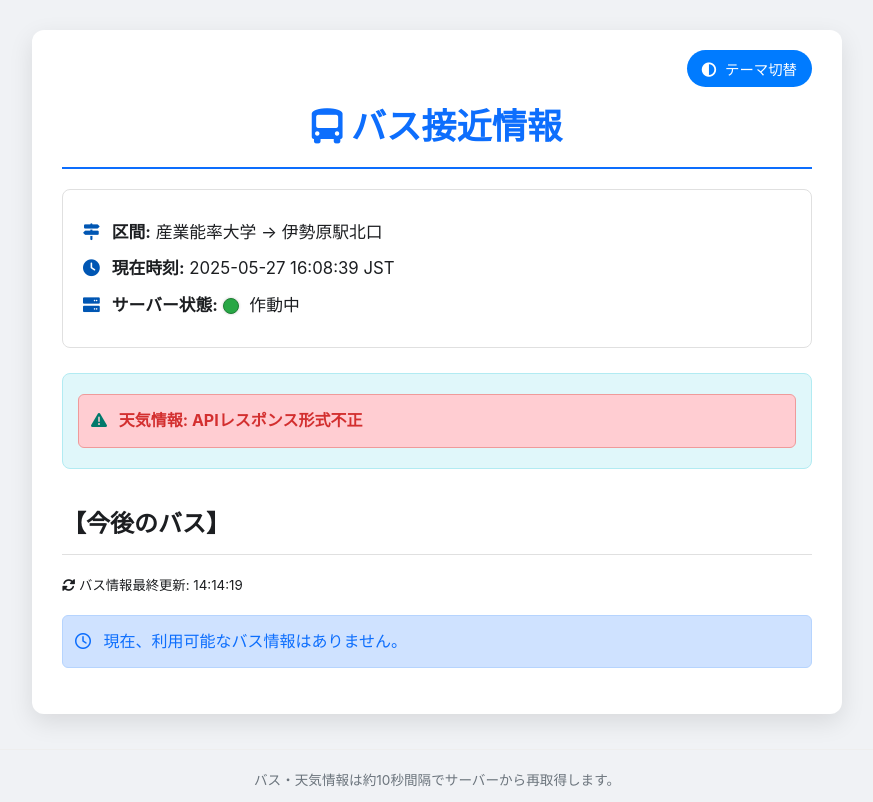
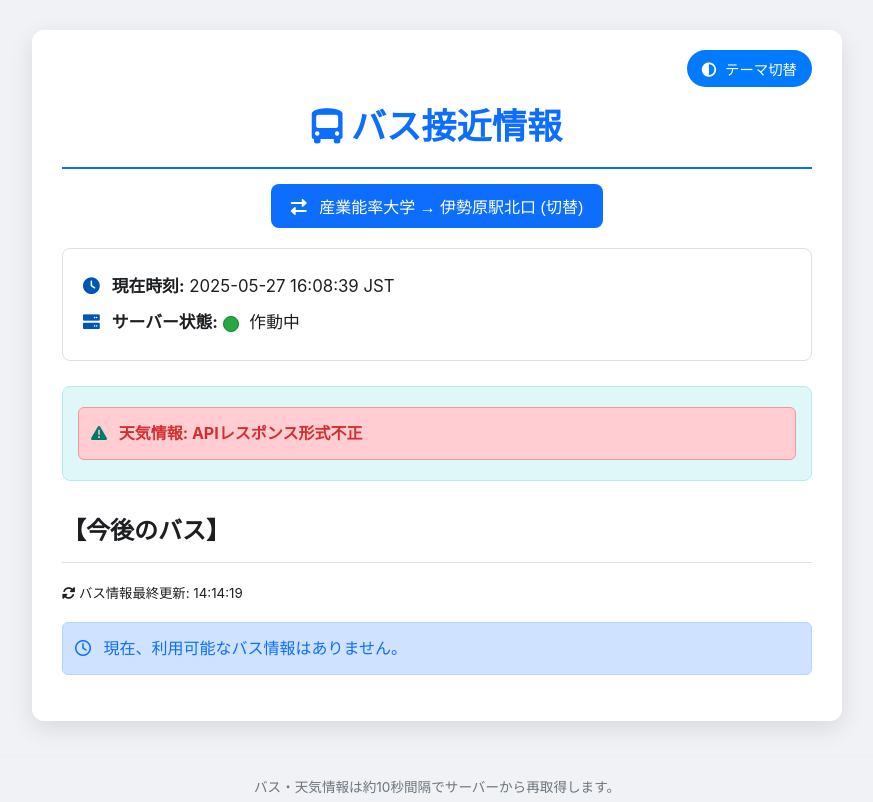
Before and after one commit to hayaokuri/bus, a Flask app: page / in a window 1280 px wide. Shown: the top 802 px of the page, without its empty margins (203-1076 px from the left). Run offline with Flask 2, Linux system fonts and the light colour scheme; data that the repository does not hold is empty.

Commit message:
Update index.html

```diff
--- a/templates/index.html
+++ b/templates/index.html
@@ -3,7 +3,7 @@
 <head>
     <meta charset="UTF-8">
     <meta name="viewport" content="width=device-width, initial-scale=1.0">
-    <title>バス接近情報 {{ from_stop }} → {{ to_stop }}</title>
+    <title>バス接近情報</title>
     <link rel="stylesheet" href="https://cdnjs.cloudflare.com/ajax/libs/font-awesome/6.0.0-beta3/css/all.min.css">
     <style>
         :root {
@@ -123,15 +123,42 @@
             font-size: 2.2em;
             color: var(--primary-color);
             margin-top: 0;
-            margin-bottom: 20px;
+            margin-bottom: 15px; /* 調整 */
             text-align: center;
             border-bottom: 2px solid var(--primary-color);
             padding-bottom: 10px;
         }
+        .direction-switch-container {
+            text-align: center;
+            margin-bottom: 20px; /* 調整 */
+        }
+        #direction-switch-button {
+            background-color: var(--primary-color);
+            color: var(--button-text-color);
+            border: none;
+            padding: 10px 20px;
+            border-radius: 8px;
+            cursor: pointer;
+            font-size: 1em;
+            transition: background-color 0.2s ease-in-out;
+        }
+        #direction-switch-button:hover {
+            background-color: var(--primary-color-darker);
+        }
+        #direction-switch-button .fas {
+            margin-right: 8px;
+        }
+        body.dark-mode #direction-switch-button {
+             background-color: var(--primary-color);
+             color: var(--button-text-color);
+        }
+        body.dark-mode #direction-switch-button:hover {
+            background-color: var(--primary-color-darker);
+        }
         h2 {
             font-size: 1.5em;
             color: var(--text-color);
-            margin-top: 35px;
+            margin-top: 30px; /* 調整 */
             margin-bottom: 15px;
             border-bottom: 1px solid var(--card-border-color);
             padding-bottom: 10px;
@@ -149,7 +176,7 @@
         }
         .header-info {
             background-color: var(--header-bg-color);
-            padding: 20px;
+            padding: 15px 20px; /* 調整 */
             border-radius: 8px;
             margin-bottom: 25px;
             border: 1px solid var(--card-border-color);
@@ -330,8 +357,16 @@
             <button id="theme-toggle-button"><i class="fas fa-adjust"></i> テーマ切替</button>
         </div>
         <h1><i class="fas fa-bus-alt"></i> バス接近情報</h1>
+
+        <div class="direction-switch-container">
+            <button id="direction-switch-button">
+                <i class="fas fa-exchange-alt"></i>
+                <span id="current-direction-from"></span> → <span id="current-direction-to"></span>
+                (切替)
+            </button>
+        </div>
+
         <div class="header-info">
-            <p><strong><i class="fas fa-map-signs"></i> 区間:</strong> <span id="from-stop-name">{{ from_stop }}</span> → <span id="to-stop-name">{{ to_stop }}</span></p>
             <p><strong><i class="fas fa-clock"></i> 現在時刻:</strong> <span id="current-time-display">時刻取得中...</span></p>
             <p>
                 <strong><i class="fas fa-server"></i> サーバー状態:</strong>
@@ -416,6 +451,27 @@
             localStorage.setItem('theme', theme);
         });
 
+        let currentDirection = localStorage.getItem('busDirection') || 'to_station';
+
+        const directionSwitchButton = document.getElementById('direction-switch-button');
+        const currentDirectionFromSpan = document.getElementById('current-direction-from');
+        const currentDirectionToSpan = document.getElementById('current-direction-to');
+
+        function updateDirectionDisplay(from, to) {
+            if (currentDirectionFromSpan) currentDirectionFromSpan.textContent = from;
+            if (currentDirectionToSpan) currentDirectionToSpan.textContent = to;
+            // タイトルも更新
+            document.title = `バス接近情報 ${from} → ${to}`;
+        }
+
+        if (directionSwitchButton) {
+            directionSwitchButton.addEventListener('click', () => {
+                currentDirection = (currentDirection === 'to_station') ? 'to_university' : 'to_station';
+                localStorage.setItem('busDirection', currentDirection);
+                fetchAndUpdateData();
+            });
+        }
+
         function getWeatherIconClass(conditionCode) {
             if (!conditionCode) return 'fa-question-circle';
             const code = parseInt(conditionCode, 10);
@@ -434,11 +490,15 @@
 
         async function fetchAndUpdateData() {
             try {
-                const response = await fetch('/api/data');
+                const response = await fetch(`/api/data?direction=${currentDirection}`);
                 if (!response.ok) {
                     throw new Error(`HTTP error! status: ${response.status}`);
                 }
                 const data = await response.json();
+
+                if (data.from_stop && data.to_stop) {
+                    updateDirectionDisplay(data.from_stop, data.to_stop);
+                }
 
                 const statusIndicator = document.getElementById('server-status-indicator');
                 const statusText = document.getElementById('server-status-text');
```
